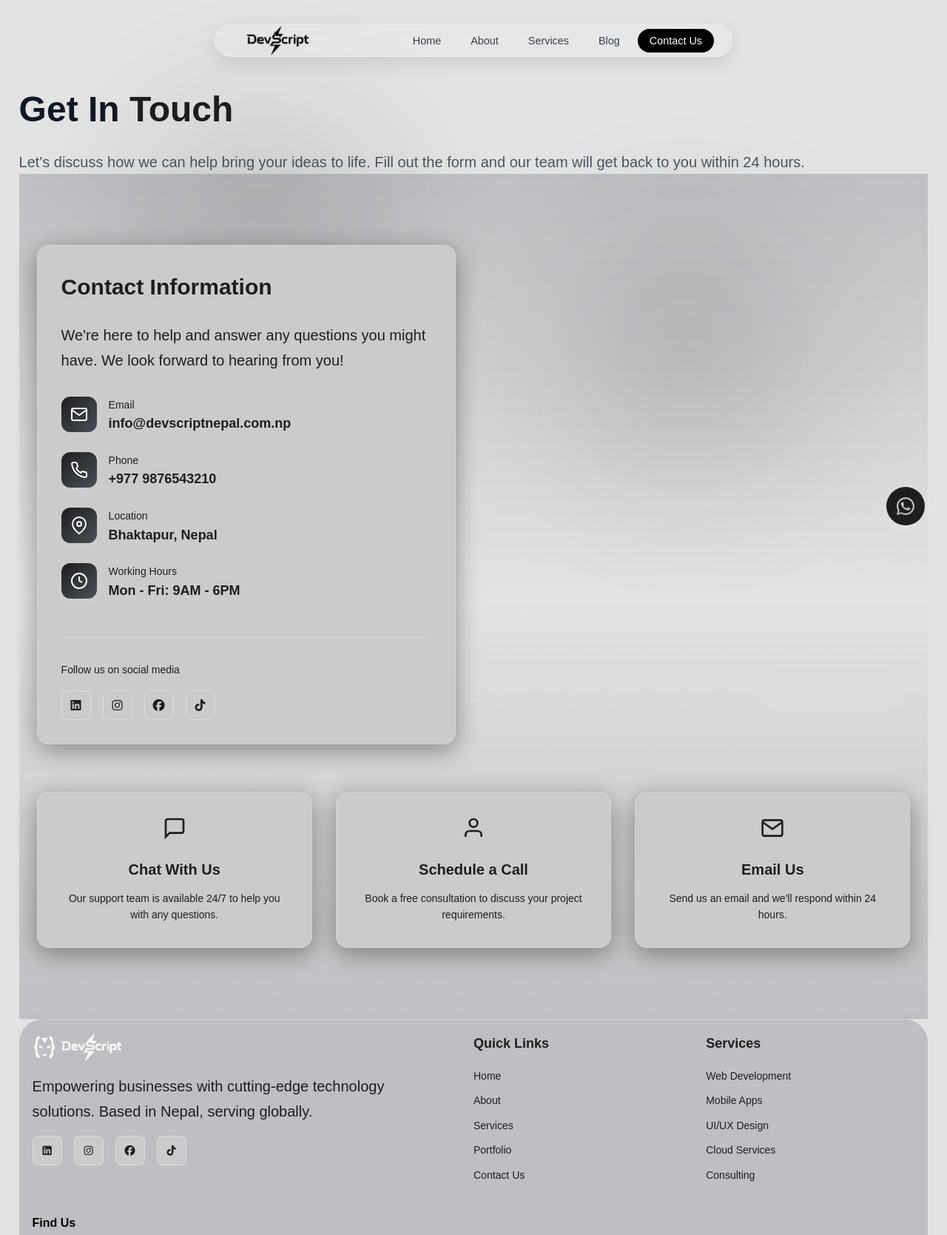
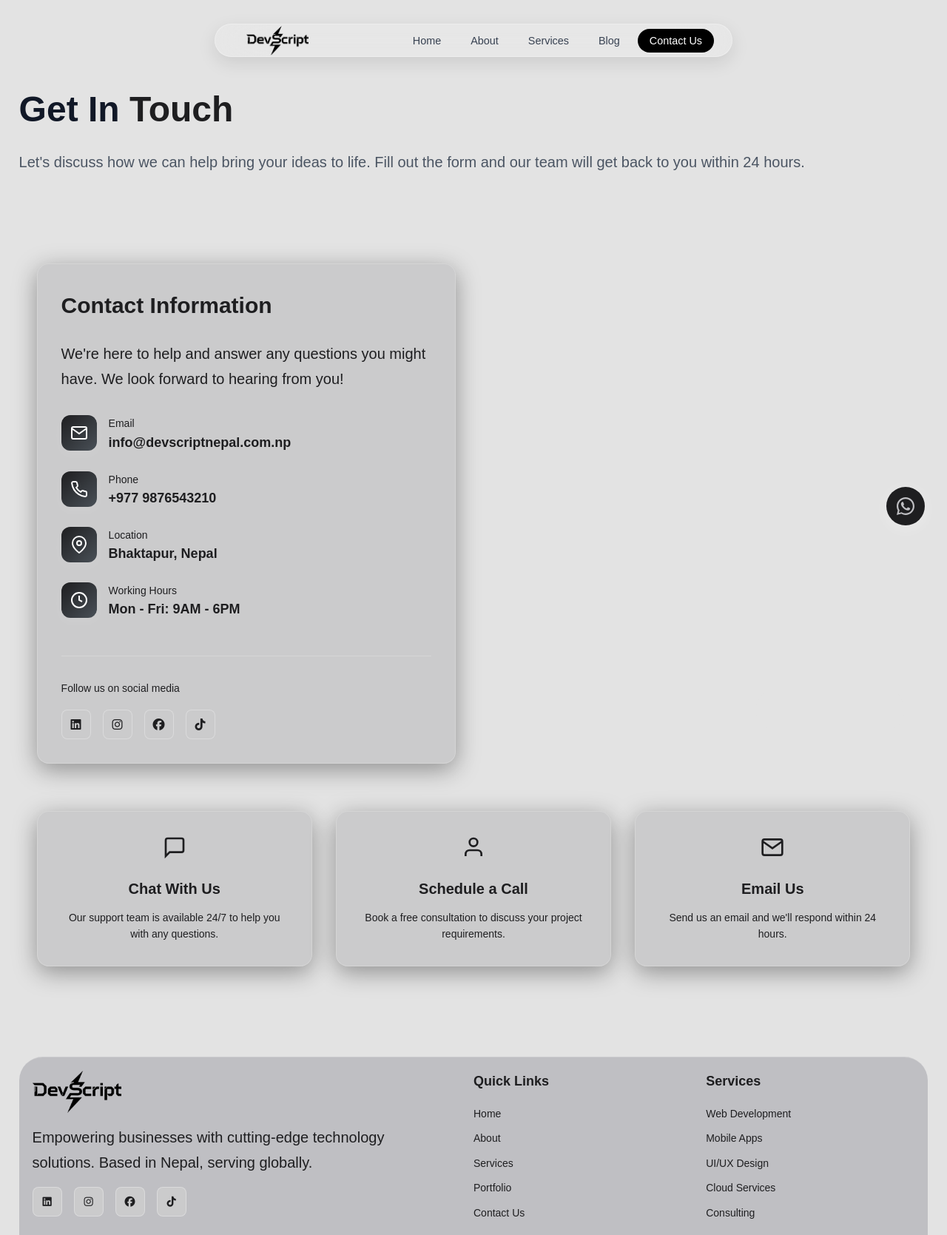
Before and after one commit to devscriptnepal-netizen/Anuj_Devscript, a plain HTML site: page contact.html in a window 1280 px wide. Shown: the top 1669 px of the page at 74% size. Drawn offline with Linux system fonts and the light colour scheme; some packages are replaced by stand-ins of ours; grey boxes are pictures that could not be loaded; a script that the page names is missing; a web font is replaced by a local one.

Commit message:
Update contact page and styles

```diff
--- a/contact.css
+++ b/contact.css
@@ -7,8 +7,9 @@
     content: '';
     position: absolute;
     inset: 0;
-    background: linear-gradient(to top, var(--pure-black), transparent, var(--pure-black));
+    background: linear-gradient(to top, var(--pure-black), transparent, );
     pointer-events: none;
+    border-radius: 32px;
 }
 
 .contact-grid {
@@ -234,7 +235,7 @@ spline-viewer {
     right: 8px;
     width: 200px;
     height: 55px;
-    background-color: rgb(219, 219, 219);
+    background-color: #E3E3E3;
     border-radius: 25px;
     z-index: 9999 !important;
     pointer-events: cursor;
--- a/contact.html
+++ b/contact.html
@@ -97,13 +97,13 @@
 
 <!-- Page Header -->
     <section class="page-header">
-        <div class="hero-gradient-1"></div>
-        <div class="hero-gradient-2"></div>
+
         <div class="container">
             <h1 class="page-title fade-in">Get In <span class="highlight">Touch</span></h1>
             <p class="page-description fade-in">Let's discuss how we can help bring your ideas to life. Fill out the form and our team will get back to you within 24 hours.</p>
         </div>
     </section>
+    <br>
 
     <!-- Contact Section -->
     <section class="contact-section section-padding">
@@ -226,6 +226,9 @@
             </div>
         </div>
     </section>
+
+    <br>
+
 <!-- Footer -->
 <footer class="footer">
   <div class="container">
@@ -235,7 +238,7 @@
       <div class="footer-company">
         <div class="footer-logo">
           <div class="logo-icon">
-            <span><img src="final.png" alt="DevScript Nepal Logo" class="logo-img"></span>
+            <span><img src="black_logo.png" alt="DevScript Nepal Logo" class="logo-img"></span>
           </div>
           <span class="logo-text"></span>
         </div>
--- a/style.css
+++ b/style.css
@@ -235,10 +235,10 @@ body {
     transition: width 0.6s ease, height 0.6s ease;
 }
 
-.btn-primary:hover::before {
+/* .btn-primary:hover::before {
     width: 300px;
     height: 300px;
-}
+} */
 
 .btn-primary:hover {
     box-shadow:
```
